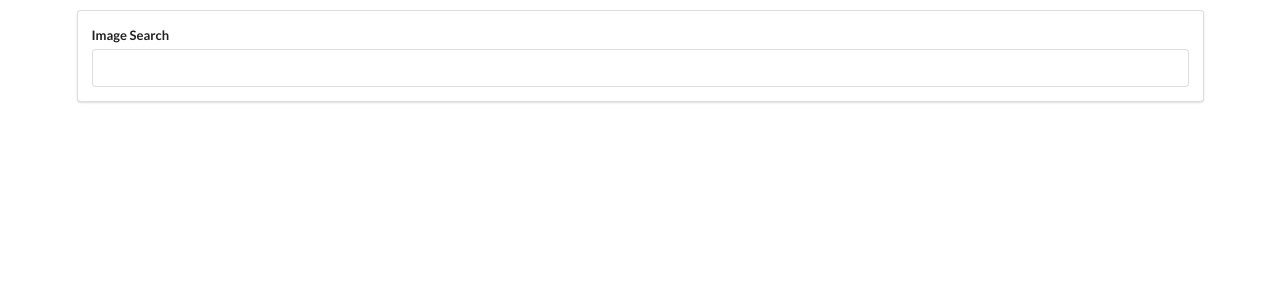
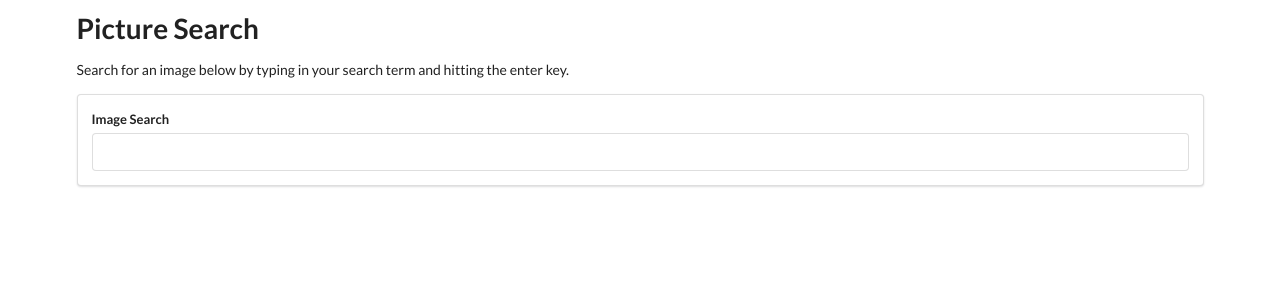
Before and after one commit to taydunworth/picture-search, a React (Create React App) app: page / in a window 1280 px wide. Shown: the top 300 px of the page. Built offline with nearby package versions, Linux system fonts and the light colour scheme.

Commit message:
Updates styling and introductory text for more visual appeal and adds picture of project to README

```diff
--- a/src/api/unsplash.js
+++ b/src/api/unsplash.js
@@ -3,6 +3,6 @@ import axios from 'axios';
 export default axios.create({
     baseURL: 'https://api.unsplash.com',
     params: {
-        client_id: 'ACCESS-KEY-HERE'
+        client_id: '7f83e9a2e81f5db989a40b50a1a452b07108774c6e2507df4b81803244575f1e'
     }
 });
--- a/src/components/App.js
+++ b/src/components/App.js
@@ -17,6 +17,8 @@ class App extends React.Component {
     render() {
         return (
             <div className="ui container" style={{marginTop: '10px'}}>
+                <h1>Picture Search</h1>
+                <p>Search for an image below by typing in your search term and hitting the enter key.</p>
                 <SearchBar onSubmit={this.onSearchSubmit} />
                 <ImageList images={this.state.images} />
             </div>
--- a/src/components/ImageCard.js
+++ b/src/components/ImageCard.js
@@ -18,10 +18,12 @@ class ImageCard extends React.Component {
     }
 
     render() {
-        const { description, urls } = this.props.image;
+        const { description, urls, links } = this.props.image;
         return (
             <div style={{ gridRowEnd: `span ${this.state.spans}` }}>
-                <img ref={this.imageRef} alt={description} src={urls.regular} />
+                <a href={links.html} target="_blank">
+                    <img ref={this.imageRef} alt={description} src={urls.regular} />
+                </a>
             </div>
         )
     }
--- a/src/components/ImageList.css
+++ b/src/components/ImageList.css
@@ -1,11 +1,22 @@
 .image-list {
     display: grid;
     grid-template-columns: repeat(auto-fill, minmax(250px, 1fr));
-    grid-gap: 0 10px;
+    grid-gap: 1px 10px;
     grid-auto-rows: 10px;
+    padding-top: 30px;
+    width: calc(100% + 30px);
 }
 
 .image-list img {
     width: 250px;
     grid-row-end: span 2;
 }
+
+img {
+    border-radius: 5px;
+    transition: .3s opacity ease-in-out;
+}
+
+img:hover {
+    opacity: .75;
+}
```
Also changed, not shown: 2 other files (tests, documents, lock files or other folders).
